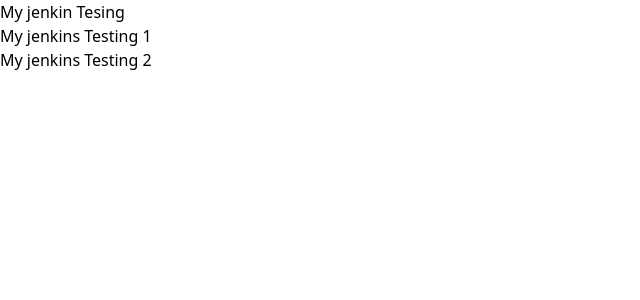
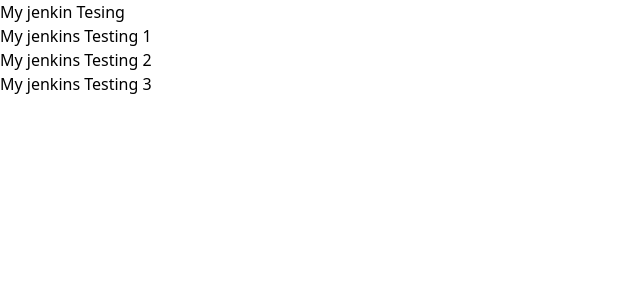
Before and after one commit to AbdulHannan188/check_deploy, a React (Vite) app: page / in a window 1280 px wide. Shown: the top 300 px of the page, without its empty margins (0-640 px from the left). Built offline with nearby package versions, Linux system fonts and the light colour scheme.

Commit message:
Checking automate testing

```diff
--- a/src/App.jsx
+++ b/src/App.jsx
@@ -6,6 +6,7 @@ function App() {
       <div id="child-div">My jenkin Tesing</div>
       <div id="child-div-1">My jenkins Testing 1</div>
       <div>My jenkins Testing 2</div>
+      <div>My jenkins Testing 3</div>
     </div>
   );
 }
```
